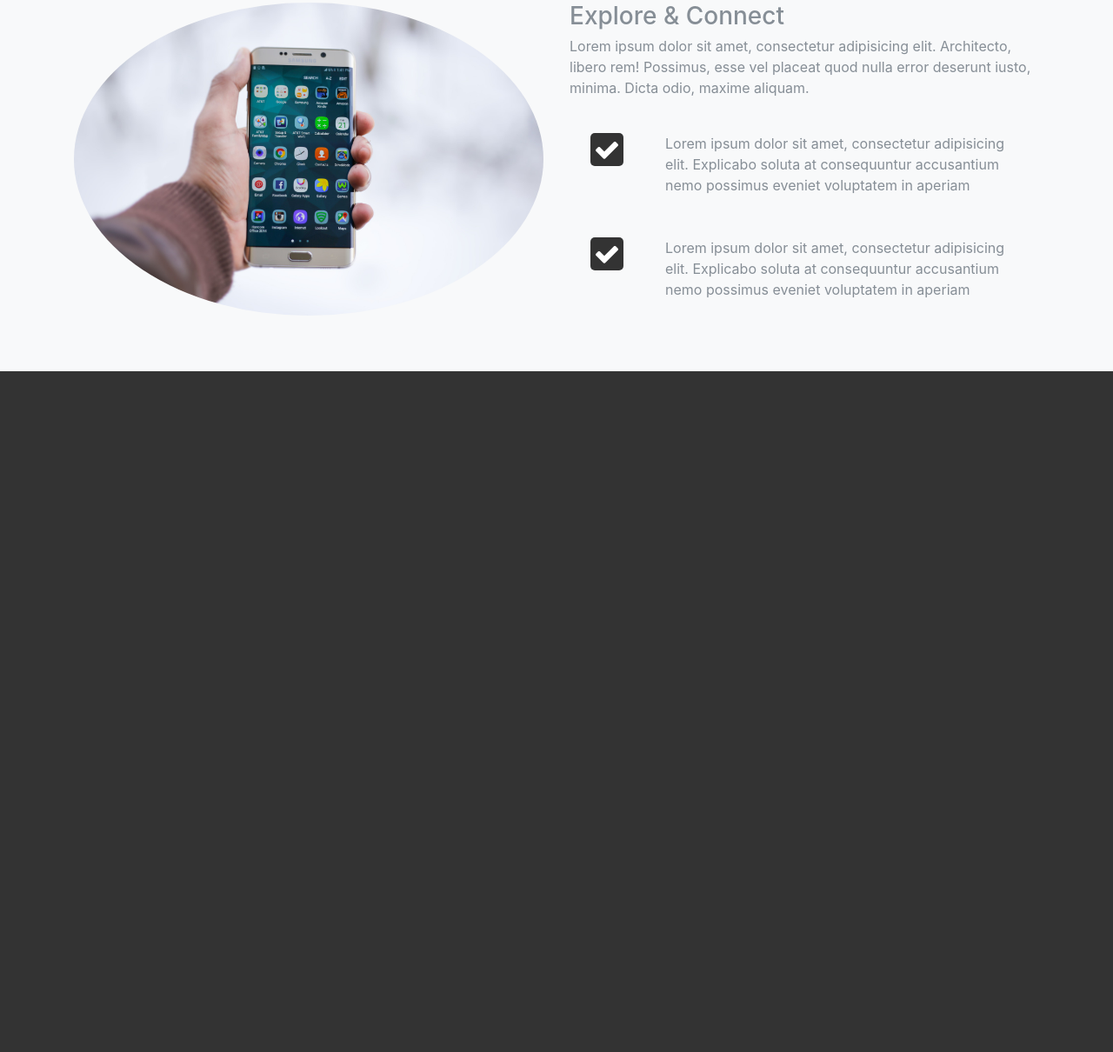
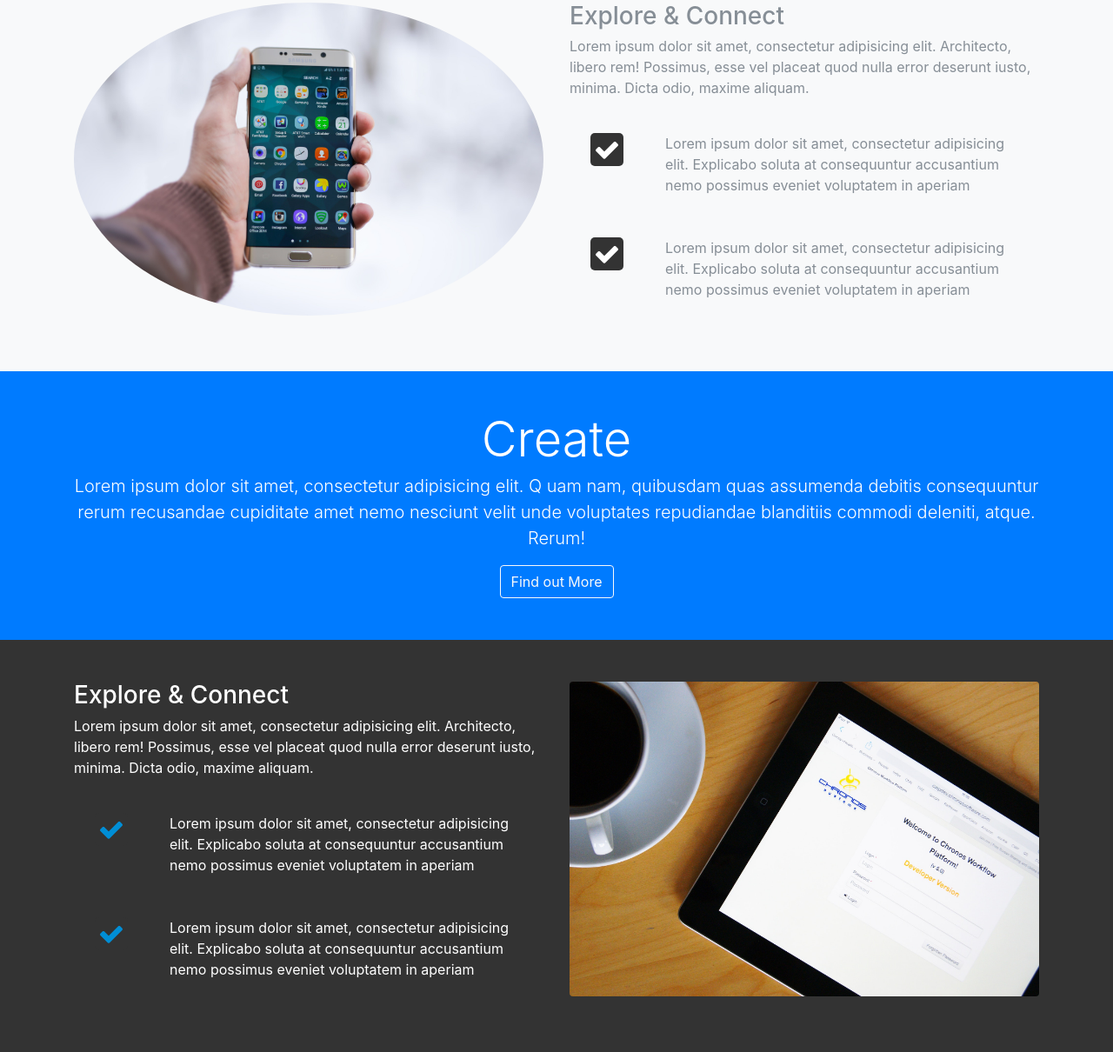
Before and after one commit to vs2018/LoopLAB-Bootstrap, a website: page src/index.html in a window 1280 px wide. Shown: the part 1055-2265 px from the top of the page at 87% size. Before the commit the page ends 1482 px from the top, so only its background shows below. Drawn offline with Linux system fonts and the light colour scheme.

Commit message:
created the create and explore and connect sections

```diff
--- a/src/index.html
+++ b/src/index.html
@@ -171,6 +171,69 @@
   </section>
 
 
+  <!-- CREATE HEAD -->
+  <section id="create-head-section" class="bg-primary">
+    <div class="container">
+      <div class="row">
+        <div class="col text-center">
+          <div class="py-5">
+            <h1 class="display-4">
+              Create
+            </h1>
+            <p class="lead">
+              Lorem ipsum dolor sit amet, consectetur adipisicing elit. Q
+              uam nam, quibusdam quas assumenda debitis
+              consequuntur rerum recusandae cupiditate amet
+              nemo nesciunt velit unde voluptates repudiandae
+              blanditiis commodi deleniti, atque. Rerum!
+            </p>
+            <a href="" class="btn btn-outline-light">Find out More</a>
+          </div>
+
+        </div>
+      </div>
+    </div>
+  </section>
+
+  <!-- CREATE SECTION -->
+  <section id="create-section" class="py-5">
+    <div class="container">
+      <div class="row">
+
+        <div class="col-md-6">
+          <h3>Explore & Connect</h3>
+          <p>Lorem ipsum dolor sit amet, consectetur adipisicing elit. Architecto, libero rem! Possimus, esse vel placeat quod nulla error deserunt iusto, minima. Dicta odio, maxime aliquam.</p>
+          <div class="d-flex flex-row">
+            <div class="p-4 align-self-start">
+              <i class="fa fa-check"></i>
+            </div>
+            <div class="p-4 align self-end">
+              Lorem ipsum dolor sit amet, consectetur adipisicing elit. Explicabo
+              soluta at consequuntur accusantium nemo
+              possimus eveniet voluptatem in aperiam
+            </div>
+          </div>
+
+          <div class="d-flex flex-row">
+            <div class="p-4 align-self-start">
+              <i class="fa fa-check"></i>
+            </div>
+            <div class="p-4 align self-end">
+              Lorem ipsum dolor sit amet, consectetur adipisicing elit. Explicabo
+              soluta at consequuntur accusantium nemo
+              possimus eveniet voluptatem in aperiam
+            </div>
+          </div>
+
+        </div>
+        <div class="col-md-6">
+          <img src="img/create-section1.jpg" alt="" class="img-fluid mb-3 rounded">
+        </div>
+      </div>
+    </div>
+  </section>
+
+
 
 
 
--- a/src/scss/style.scss
+++ b/src/scss/style.scss
@@ -59,3 +59,13 @@ body{
     font-size:$icon-size;
   }
 }
+
+#create-section{
+  .fa{
+    color:$primary-color;
+    background:#333;
+    padding:4px;
+    border-radius:5px;
+    font-size:$icon-size;
+  }
+}
```
Also changed, not shown: src/css/style.css, src/img/create-section1.jpg (added), src/img/share-section1.jpg (added).
